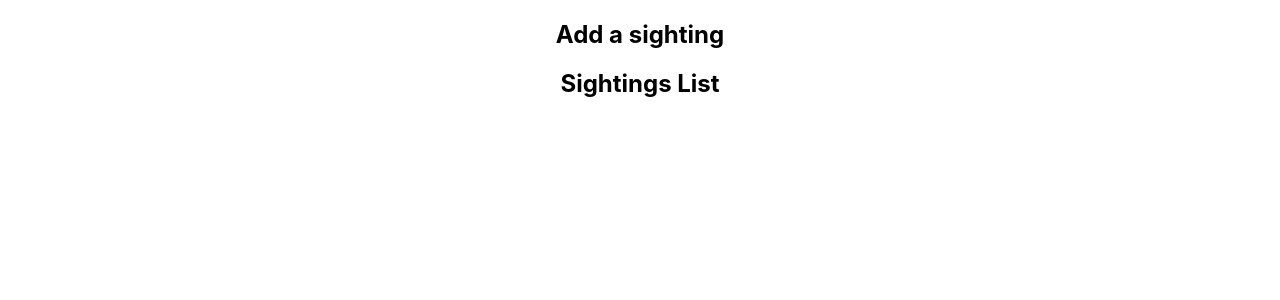
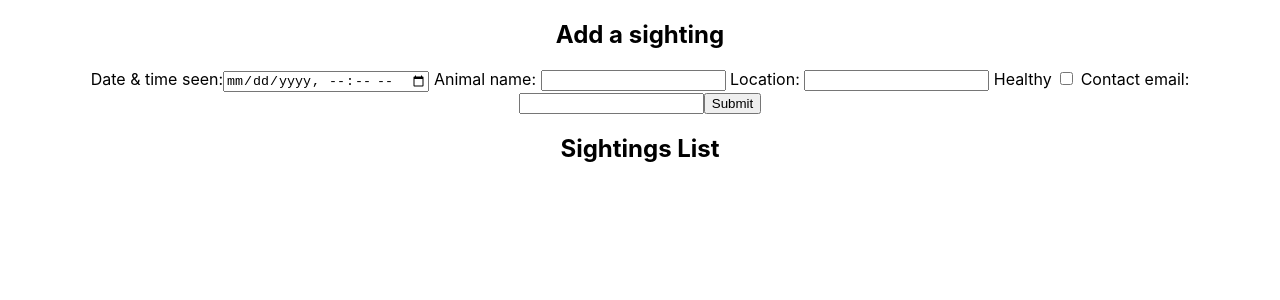
Before and after one commit to carbonsoda/sights-of-the-wild, a React (Create React App) app in the folder client/: page / in a window 1280 px wide. Shown: the top 300 px of the page. Built offline with nearby package versions, Linux system fonts and the light colour scheme.

Commit message:
Add basic form for the AddSight component

```diff
--- a/client/src/components/AddSight.js
+++ b/client/src/components/AddSight.js
@@ -1,9 +1,54 @@
 import React from 'react';
 
 export default function AddSight() {
+    const [dateTime, setDateTime] = React.useState();
+    const [name, setName] = React.useState('');
+    const [location, setLocation] = React.useState('');
+    const [healthyChk, setHealthyChk] = React.useState(false);
+    const [email, setEmail] = React.useState('');
+
+
+    function submitForm(e) {
+        e.preventDefault();
+
+        let body = { dateTime, name, location, healthyChk, email };
+        console.log(body);
+    }
+
     return (
         <>
             <h2>Add a sighting</h2>
+
+            <form class="add" onSubmit={submitForm}>
+                <label> Date & time seen:</label>
+                <input
+                    type="datetime-local"
+                    onChange={ e => setDateTime(e.target.value)}
+                />
+                <label> Animal name: </label>
+                <input
+                    type="text"
+                    onChange={ e => setName(e.target.value)}
+                />
+                <label> Location: </label>
+                <input
+                    type="text"
+                    onChange={ e => setLocation(e.target.value)}
+                />
+                <label> Healthy </label>
+                <input
+                    type="checkbox"
+                    onChange={() => setHealthyChk(!healthyChk)}
+                />
+                <label> Contact email:</label>
+                <input
+                    type="text"
+                    onChange={ e => setEmail(e.target.value)}
+                />
+
+                <button type="submit"> Submit </button>
+            </form>
+
         </>
     );
 }
```
